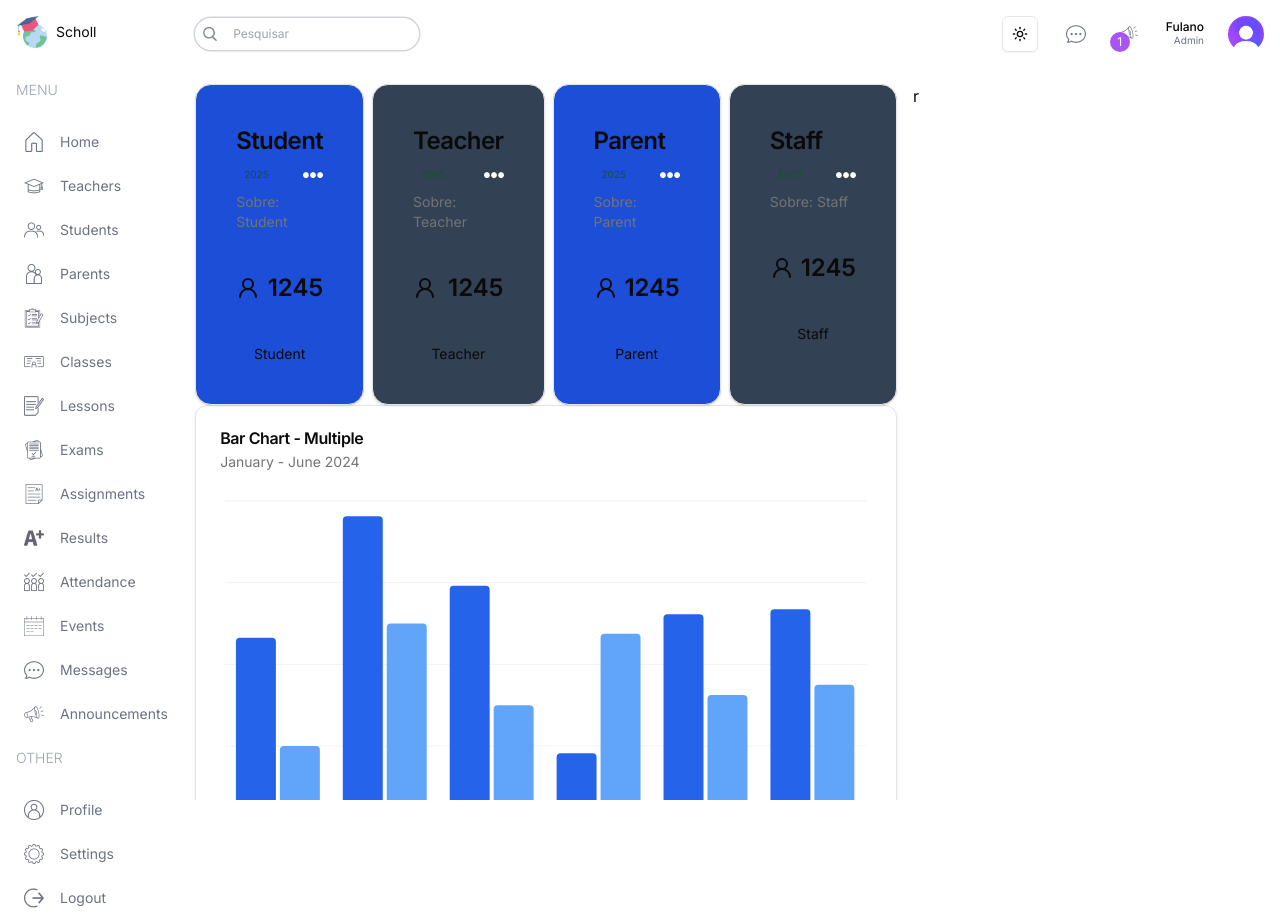
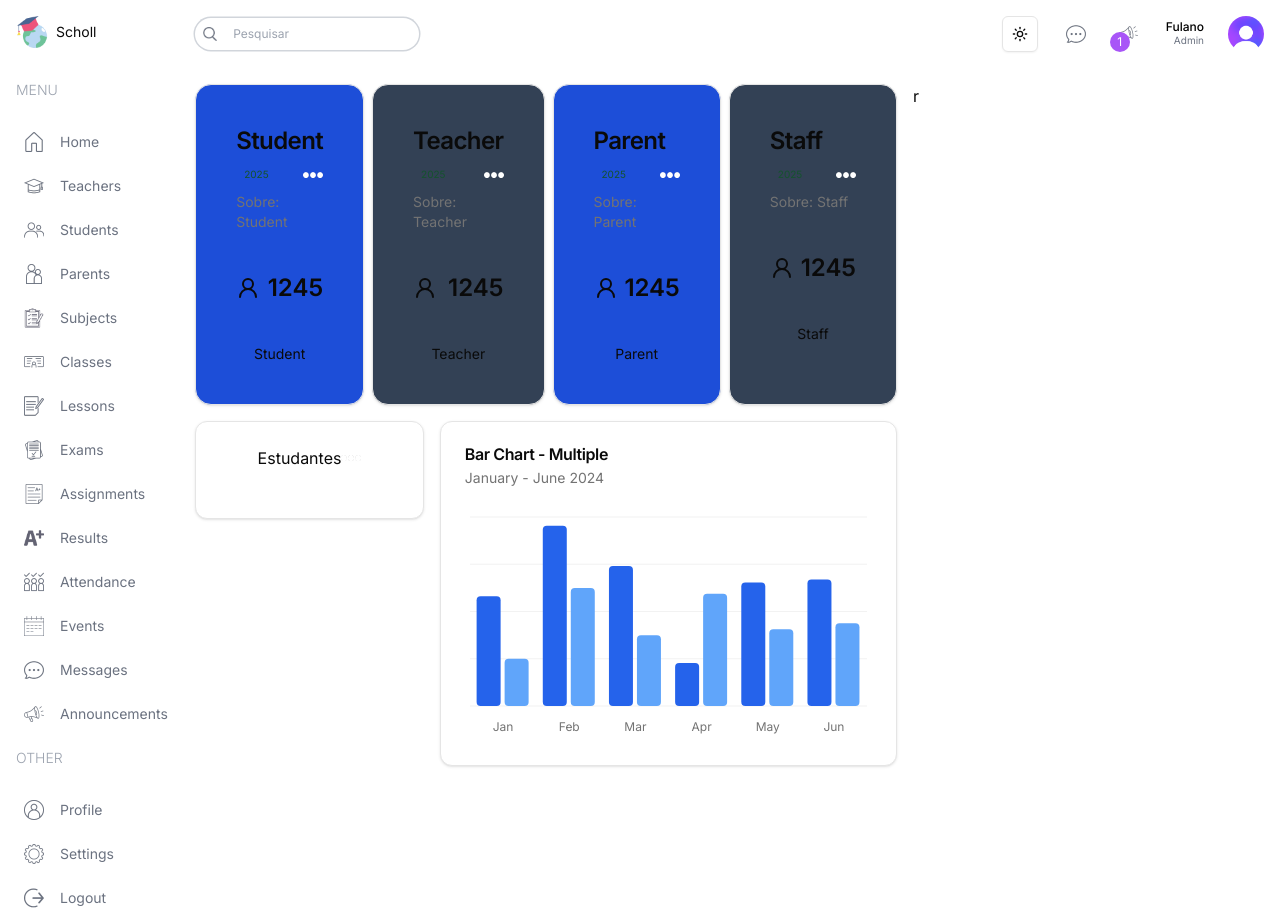
Before and after one commit to viniciuss1001/schollmanagement, a Next.js app: page /admin in a window 1280 px wide. Built offline with nearby package versions, Linux system fonts and the light colour scheme.

Commit message:
chartexamples circle and bar

```diff
--- a/src/app/(dashboard)/admin/page.tsx
+++ b/src/app/(dashboard)/admin/page.tsx
@@ -1,10 +1,11 @@
 import BarCharts from "@/app/components/BarChart"
-import CountCharts from "@/app/components/BarChart"
+import CountChart from "@/app/components/CountChart"
+
 import UserCard from "@/app/components/UserCard"
 
 const AdminPage = () => {
     return (
-        <div className="p-4 flex gap-4 flex-col md:flex-row">
+        <div className="p-4 flex gap-4 flex-col md:flex-row ">
             {/*left */}
             <div className="w-full lg:w-2/3">
                 <div className="flex gap-2 justify-between flex-wrap">
@@ -13,7 +14,19 @@ const AdminPage = () => {
                     <UserCard type="parent" />
                     <UserCard type="staff" />
                 </div>
-                <BarCharts />
+                {/* middle charts*/}
+                <div className="flex gap-4 flex-col lg:flex-row mt-4">
+                    <div className=" w-full lg:w-1/3 h-[450px]">
+                        <CountChart />
+                    </div>
+                    <div className="w-full lg:w-2/3 h-[450px]">
+                        <BarCharts />
+                    </div>
+                </div>
+                {/**big chart */}
+                <div>
+
+                </div>
             </div>
             {/*right */}
             <div className="w-full lg:w-1/3">
--- a/src/app/components/CountChart.tsx
+++ b/src/app/components/CountChart.tsx
@@ -1,17 +1,43 @@
 'use client'
 import React from 'react'
+import {
+    Card,
+    CardContent,
+    CardHeader,
+    CardDescription,
+    CardFooter,
+    CardTitle
+} from '@/components/ui/card'
+import {
+    ChartConfig,
+    ChartContainer,
+    ChartTooltip,
+    ChartTooltipContent
+} from '@/components/ui/chart'
+
+import Image from 'next/image'
+import { chartDataExample as chartData } from './LinksMenu'
+
+import { chartCircleDataExample } from './LinksMenu'
 
 const CountChart = () => {
     return (
-    <div>
-        <div className=''></div>
+        <Card>
+            <CardHeader>
+                <div className='flex justify-center items-center'>
+                    <h1>Estudantes</h1>
+                    <Image src='/more.png' alt='Alunos' width={20} height={20} />
+                </div>
+            </CardHeader>
+            <CardContent>
                 <div>
 
                 </div>
+            </CardContent>
             <div>
 
             </div>
-    </div>
+        </Card>
     )
 }
 
--- a/src/app/components/LinksMenu.ts
+++ b/src/app/components/LinksMenu.ts
@@ -134,3 +134,29 @@ export const chartConfig = {
     color: "#60a5fa",
   }
 } satisfies ChartConfig
+
+export const chartCircleDataExample = {
+  visitors: {
+    label: "Visitors",
+  },
+  chrome: {
+    label: "Chrome",
+    color: "hsl(var(--chart-1))",
+  },
+  safari: {
+    label: "Safari",
+    color: "hsl(var(--chart-2))",
+  },
+  firefox: {
+    label: "Firefox",
+    color: "hsl(var(--chart-3))",
+  },
+  edge: {
+    label: "Edge",
+    color: "hsl(var(--chart-4))",
+  },
+  other: {
+    label: "Other",
+    color: "hsl(var(--chart-5))",
+  },
+} satisfies ChartConfig
```
Lines whose indentation alone changed are shown as unchanged.
